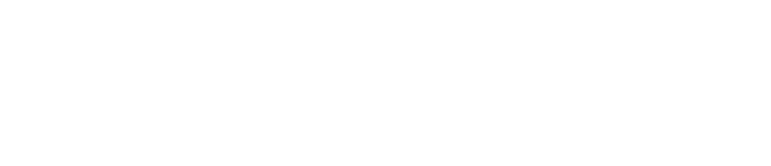
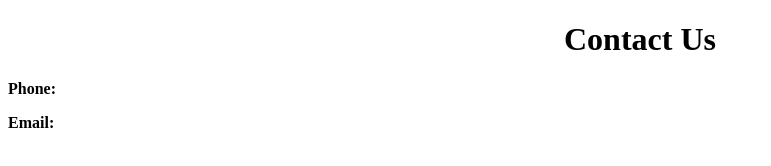
Before and after one commit to Krushna-Prasad-Sahoo/myWebDevelopment, a plain HTML site: page Project-001_Coffee & Cake/contact-us.html in a window 1280 px wide. Shown: the whole page, without its empty margins (0-771 px from the left). Drawn offline with Linux system fonts and the light colour scheme.

Commit message:
Update contact-us.html

```diff
--- a/Project-001_Coffee & Cake/contact-us.html
+++ b/Project-001_Coffee & Cake/contact-us.html
@@ -4,6 +4,9 @@
 	<title>Contact Us</title>
 </head>
 <body>
+	<h1 align="center">Contact Us</h1>
+	<p><strong>Phone: </strong></p>
+	<p><strong>Email: </strong></p>
 
 </body>
 </html>
```
